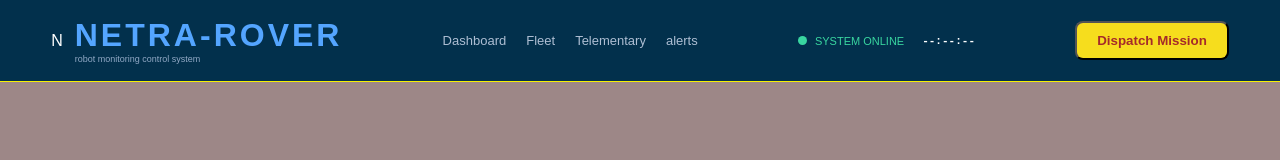
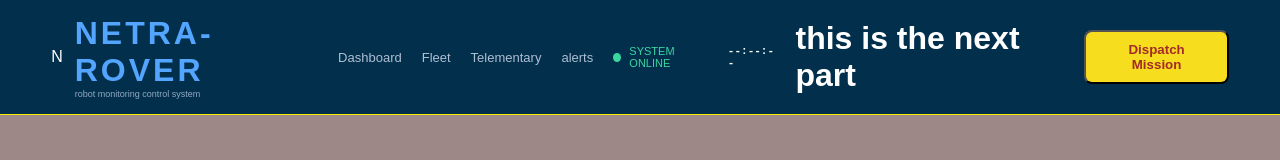
Before and after one commit to joshuaarch67-svg/NETRA-GYAT, a plain HTML site: page index.html in a window 1280 px wide. Drawn offline with Linux system fonts and the light colour scheme.

Commit message:
version2

```diff
--- a/index.html
+++ b/index.html
@@ -30,6 +30,7 @@
             <span>SYSTEM ONLINE</span>
             <strong id="clock">--:--:--</strong>
          </div>
+         <h1>this is the next part </h1>
 
          <!-- this is for dispatch mission button -->
           <button name="dispatch-open" type="button">Dispatch Mission</button>
```
